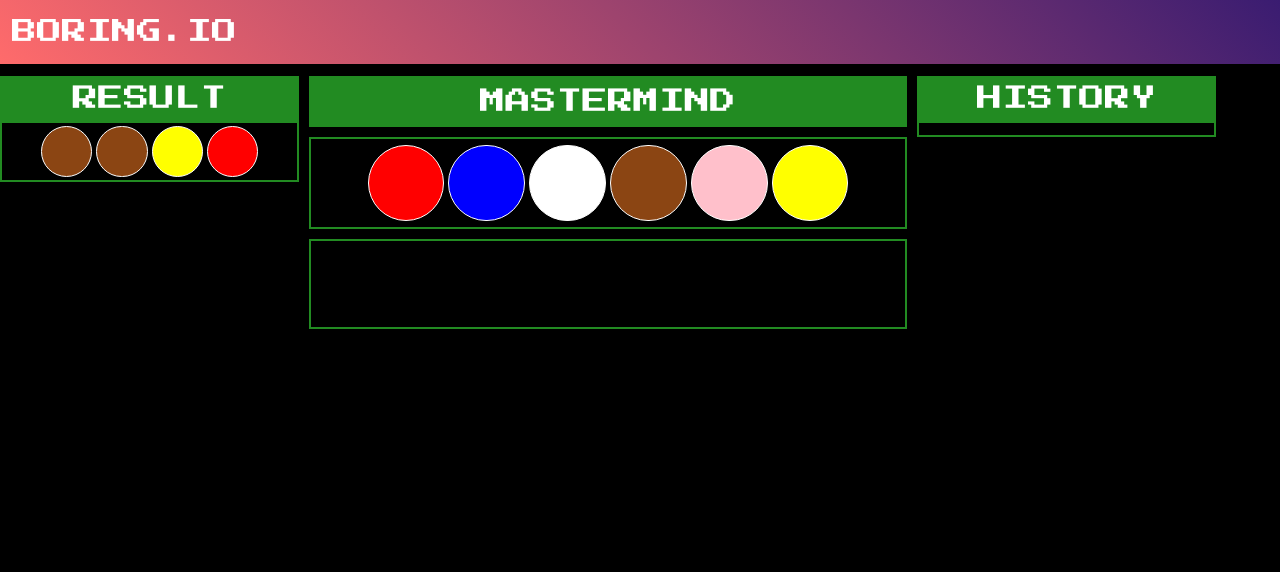
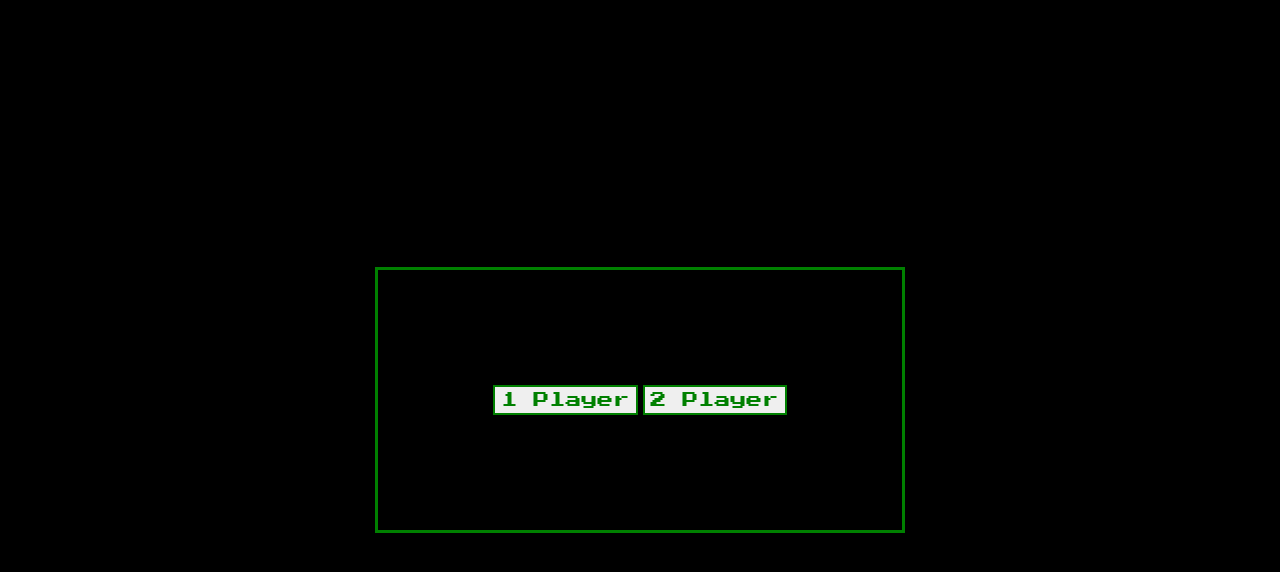
Before and after one commit to User45687/GameV2, a Vue app: page /MasterMind in a window 1280 px wide. Shown: the top 572 px of the page. Built offline with nearby package versions, Linux system fonts and the light colour scheme.

Commit message:
masterio 90%

```diff
--- a/src/assets/mastermind.css
+++ b/src/assets/mastermind.css
@@ -6,11 +6,6 @@
  height: fit-content;
  justify-content: center;
  margin-top: 1%;
-}
-
-.m_history_container {
- display: flex;
- flex-direction: column;
 }
 
 .m_win_content {
@@ -31,12 +26,27 @@
  border-radius: 50%;
 }
 
+.m_difficult_container {
+ border: solid 2px forestgreen;
+ display: flex;
+ flex-direction: row;
+ gap: 4px;
+ padding: 1%;
+ justify-content: center;
+ align-items: center;
+ height: fit-content;
+}
+
+.m_difficult_show {
+ font-size: 2vw;
+}
+
 .m_selected_and_choice {
  display: flex;
  grid-column: 2;
  grid-row: 1;
  flex-direction: column;
- gap: 10px;
+ gap: 0;
 }
 
 .m_selected_color_container {
@@ -86,7 +96,7 @@
 .m_history_container {
  border: solid 2px forestgreen;
  display: flex;
- flex-direction: column;
+ flex-direction: column-reverse;
  gap: 4px;
  padding: 2%;
  justify-content: center;
@@ -94,7 +104,6 @@
  grid-column: 3;
  grid-row: 1;
  height: fit-content;
- max-height: 83vh;
 }
 
 .m_history_content {
@@ -102,6 +111,7 @@
  flex-direction: column;
  gap: 4px;
  justify-content: center;
+ border: solid 1px green;
 }
 
 .m_history_body {
@@ -113,8 +123,8 @@
 
 .m_history_input {
  border: 1px solid white;
- width: 4vw;
- height: 4vw;
+ width: 3vw;
+ height: 3vw;
  cursor: pointer;
  border-radius: 50%;
  pointer-events: none;
@@ -124,14 +134,155 @@
 .m_history_clue_container {
  justify-content: space-around;
 }
+
 .m_history_input_clue {
  border: 1px solid white;
- width: 2vw;
- height: 2vw;
+ width: 1vw;
+ height: 1vw;
  cursor: pointer;
  border-radius: 50%;
  pointer-events: none;
 }
+
+.m_modal_explanation {
+ width: 100vw;
+ height: 100vh;
+ position: absolute;
+ top: 0;
+ background-color: black;
+ padding: 5%;
+ text-align: justify;
+ display: flex;
+ flex-direction: column;
+ align-items: center;
+}
+
+.m_modal_explanation_content {
+ font-size: 1vw;
+}
+
+.m_modal_explanation_btn_container {
+ display: flex;
+ flex-direction: row;
+ align-items: center;
+ justify-content: space-between;
+}
+
+.m_modal_btn {
+ background-color: black;
+ color: white;
+ border: solid 2px white;
+ border-radius: 10px;
+ padding: 1%;
+}
+
+.m_modal_btn:hover {
+ transform: scale(1.1);
+}
+
+.m_modal_start {
+ width: 100vw;
+ height: 100vh;
+ position: absolute;
+ top: 0;
+ background-color: black;
+ padding: 5%;
+ display: flex;
+ flex-direction: column;
+ align-items: center;
+ justify-content: center;
+}
+
+.m_modal_start_content {
+ display: flex;
+ flex-direction: column;
+ align-items: center;
+ justify-content: center;
+ gap: 10px;
+ background-color: black;
+ border: solid 3px green;
+ width: fit-content;
+ height: fit-content;
+ padding: 10%;
+}
+
+.m_modal_start_btn_container {
+ display: flex;
+ flex-direction: row;
+ gap: 5px;
+}
+
+.m_modal_start_btn {
+ border: solid 2px green;
+ color: green;
+ width: 50%;
+}
+
+.m_modal_start_btn:hover {
+ background-color: green;
+ color: white;
+ border: solid 2px white;
+}
+
+.m_modal_start_difficult_container {
+ display: flex;
+ flex-direction: column;
+ align-items: center;
+ justify-content: center;
+ gap: 10px;
+}
+
+.m_div_flexrow {
+ display: flex;
+ flex-direction: row;
+ gap: 10px;
+ justify-content: flex-start;
+ align-items: flex-start;
+}
+
+.m_gameover_container {
+ background-color: black;
+ display: flex;
+ border: red solid 3px;
+ padding: 1%;
+}
+
+.m_gameover_content {
+ width: 100%;
+ height: 100%;
+ font-size: 5vw;
+ display: flex;
+ align-items: center;
+ justify-content: center;
+ flex-direction: column;
+ gap: 3%;
+}
+
+.m_gameover_container_btn {
+ display: flex;
+ flex-direction: row;
+ width: 100%;
+}
+
+.m_gameover_title {
+ color: red;
+ font-size: 4vw;
+}
+
+.m_gameover_btn {
+ width: 100%;
+ font-size: 1vw;
+ border: solid 1px red;
+ color: red;
+}
+
+.m_gameover_btn:hover {
+ background-color: red;
+ color: white;
+ border: solid 1px white;
+}
+
+
 
 .m_h3 {
  font-size: 2vw;
@@ -140,30 +291,54 @@
  color: white;
  padding: 1%;
  text-align: center;
+ display: flex;
+ flex-direction: row;
+ justify-content: space-around;
+ align-items: center;
+}
+
+.m_explanation_btn {
+ font-size: 0.6vw;
+ background-color: black;
+ padding: 1.4%;
+ cursor: pointer;
+ border-radius: 10px;
 }
 
 
 .m_red {
+ font-weight: bold;
+ padding: 0.2%;
  background-color: red;
 }
 
 .m_blue {
+ font-weight: bold;
+ padding: 0.2%;
  background-color: blue;
 }
 
-.m_forestgreen {
- background-color: forestgreen;
+.m_purple {
+ font-weight: bold;
+ padding: 0.2%;
+ background-color: purple;
 }
 
 .m_brown {
+ font-weight: bold;
+ padding: 0.2%;
  background-color: saddlebrown;
 }
 
 .m_pink {
+ font-weight: bold;
+ padding: 0.2%;
  background-color: pink;
 }
 
 .m_yellow {
+ font-weight: bold;
+ padding: 0.2%;
  background-color: yellow;
 }
 
@@ -173,13 +348,19 @@
 }
 
 .m_clue_W {
+ font-weight: bold;
+ padding: 0.2%;
  background-color: chartreuse;
 }
 
 .m_clue_M {
+ font-weight: bold;
  background-color: coral;
+ padding: 0.2%;
 }
 
 .m_clue_L {
+ font-weight: bold;
  background-color: black;
+ padding: 0.2%;
 }
--- a/src/components/mastermind.vue
+++ b/src/components/mastermind.vue
@@ -1,6 +1,7 @@
 <style>
 @import url(../assets/mastermind.css);
 </style>
+
 
 <template>
   <div class="m_game_container">
@@ -17,12 +18,15 @@
           'm_yellow': color === 'yellow',
         }">
       </div>
+      <div class="m_difficult_container">
+        <div class="m_difficult_show">{{ selectedDifficulty - turn }} TRY LEFT</div>
+      </div>
     </div>
 
 
     <div class="m_selected_and_choice">
-      <div class="m_h3">MASTERMIND</div>
-      <div class="m_choice_container">
+      <div class="m_h3">MASTERMIND<span class="m_explanation_btn" @click="ModalExplaination">HOW TO PLAY</span></div>
+      <div class="m_choice_container" v-if="!isGameOver">
         <input class="m_choice_input" readonly v-for="color in currentColor" @click="SelectColor(color)" :class="{
           'm_red': color === 'red',
           'm_blue': color === 'blue',
@@ -33,7 +37,7 @@
         }">
       </div>
 
-      <div class="m_selected_color_container">
+      <div class="m_selected_color_container" v-if="!isGameOver">
         <input class="m_selected_color" readonly v-for="colorSelected in selectedColor" :class="{
           'm_red': colorSelected === 'red',
           'm_blue': colorSelected === 'blue',
@@ -44,6 +48,18 @@
           'm_empty': colorSelected === '',
         }">
       </div>
+
+      <div class="m_gameover_container" v-if="isGameOver">
+        <div class="m_gameover_content">
+          <div class="m_gameover_title">GAME OVER</div>
+          <div class="m_gameover_container_btn">
+            <button class="m_gameover_btn">RETRY</button>
+            <button class="m_gameover_btn">CHANGE DIFFICULTY</button>
+          </div>
+        </div>
+      </div>
+
+
 
 
     </div>
@@ -74,6 +90,107 @@
       </div>
     </div>
   </div>
+
+  <div class="m_modal_explanation" v-if="isExplainAsk">
+
+    <div class="m_modal_explanation_content" v-if="isLanguage === 'FRA'">
+      MasterIO est un jeu où votre objectif est de trouver la combinaison secrète en un nombre limité d'essais.
+      Cette combinaison est constituée de 4 couleurs choisies parmi le
+      <span class="m_red">rouge</span>,
+      <span class="m_blue">bleu</span>,
+      <span class="m_purple">violet</span>,
+      <span class="m_brown">marron</span>,
+      <span class="m_pink">rose</span> et
+      <span class="m_yellow">jaune</span>.
+
+      Chaque tentative est affichée dans la section historique, et sous chaque couleur proposée,
+      se trouve un indicateur qui peut être de l'une des trois couleurs suivantes : <ul>
+        <li>
+          Noir = La couleur n'est pas dans la combinaison secrète.
+        </li>
+        <li>
+          <span class="m_clue_M">Orange</span> = La couleur est dans la combinaison secrète, mais pas a cet emplacement.
+        </li>
+        <li>
+          <span class="m_clue_W">Vert</span> = La couleur est au bon emplacement.
+        </li>
+      </ul>
+      <div class="m_modal_explanation_btn_container">
+        <button class="m_modal_btn" @click="ModalExplaination">TERMINER</button>
+        <button class="m_modal_btn" @click="changeLanguage">FRA</button>
+      </div>
+    </div>
+
+    <div class="m_modal_explanation_content" v-if="isLanguage === 'ENG'">
+      MasterIO is a game where your goal is to find the secret combination within a limited number of attempts.
+      This combination consists of 4 colors chosen from
+      <span class="m_red">red</span>,
+      <span class="m_blue">blue</span>,
+      <span class="m_purple">purple</span>,
+      <span class="m_brown">brown</span>,
+      <span class="m_pink">pink</span>, and
+      <span class="m_yellow">yellow</span>.
+
+      Each attempt is displayed in the historical section, and under each proposed color,
+      there is an indicator that can be one of three colors: <ul>
+        <li>
+          Black = The color is not in the secret combination.
+        </li>
+        <li>
+          <span class="m_clue_M">Orange</span> = The color is in the secret combination, but not in this position.
+        </li>
+        <li>
+          <span class="m_clue_W">Green</span> = The color is in the right position.
+        </li>
+      </ul>
+      <div class="m_modal_explanation_btn_container">
+        <button class="m_modal_btn" @click="ModalExplaination">FINISH</button>
+        <button class="m_modal_btn" @click="changeLanguage">ENG</button>
+      </div>
+    </div>
+
+  </div>
+
+  <div class="m_modal_start" v-if="isGameStart">
+    <div class="m_modal_background"></div>
+    <div class="m_modal_start_content">
+      <div class="m_modal_start_btn_container" v-if="!isPlayerChoose">
+        <button class="m_modal_start_btn" @click="PlayerChoose">1 Player</button>
+        <button class="m_modal_start_btn" @click="PlayerChoose">2 Player</button>
+      </div>
+
+      <div class="m_modal_start_difficult_container" v-if="isPlayerChoose">
+        CHOOSE YOUR DIFFICULT:
+
+        <div class="m_div_flexrow">
+          <input class="m_modal_start_difficult" type="radio" name="difficult" value="Infinity"
+            v-model="selectedDifficulty">Infinity
+        </div>
+
+        <div class="m_div_flexrow">
+          <input class="m_modal_start_difficult" type="radio" name="difficult" value="12" checked
+            v-model="selectedDifficulty">Beginner (12 TRY)
+        </div>
+
+        <div class="m_div_flexrow">
+          <input class="m_modal_start_difficult" type="radio" name="difficult" value="8"
+            v-model="selectedDifficulty">Medium (8 TRY)
+        </div>
+
+        <div class="m_div_flexrow">
+          <input class="m_modal_start_difficult" type="radio" name="difficult" value="5" v-model="selectedDifficulty">Hard
+          (5 TRY)
+        </div>
+
+        <div class="m_div_flexrow">
+          <input class="m_modal_start_difficult" type="radio" name="difficult" value="3" v-model="selectedDifficulty">
+          Impossible (3 TRY)
+        </div>
+        <button class="m_modal_start_btn" @click="GameStart">DONE</button>
+      </div>
+
+    </div>
+  </div>
 </template>
 
 <script setup>
@@ -96,6 +213,14 @@ const selectedColor = ref([])
 const count = ref(0)
 const Arrayhistory = ref([])
 const m_history_container = ref(null)
+const isExplainAsk = ref(false)
+const isLanguage = ref('ENG')
+const isGameStart = ref(true)
+const isPlayerChoose = ref(false)
+const selectedDifficulty = ref(12)
+const turn = ref(0)
+const isGameOver = ref(false)
+const isGameWin = ref(false)
 
 function SelectColor(color) {
   selectedColor.value.push(color)
@@ -109,11 +234,11 @@ function SelectColor(color) {
 
 function CheckWin() {
   console.log('check');
+  turn.value++
   if (JSON.stringify(selectedColor.value) === JSON.stringify(Arraywin)) {
     console.log('Win');
   } else {
     console.log('loose');
-
     const clues = [];
 
     for (let i = 0; i < 4; i++) {
@@ -125,13 +250,38 @@ function CheckWin() {
         clues.push({ color: selectedColor.value[i], clue: 'L' })
       }
     }
-    console.log(Arraywin[0])
-    console.log(selectedColor.value[0])
-    console.log(clues)
     Arrayhistory.value.push([...clues]);
     selectedColor.value = [];
-    console.log(Arrayhistory.value);
   }
+  m_history_container.value.scrollTop = m_history_container.value.scrollHeight;
+  console.log(turn.value)
+  console.log(selectedDifficulty.value)
+
+  if (turn.value === parseInt(selectedDifficulty.value, 10)) {
+    console.log('nooob')
+    GameOver()
+  }
+
 }
 
+
+function ModalExplaination() {
+  isExplainAsk.value = !isExplainAsk.value;
+}
+
+function changeLanguage() {
+  const lang = isLanguage.value
+  isLanguage.value = lang === 'ENG' ? 'FRA' : 'ENG';
+}
+
+function GameStart() {
+  isGameStart.value = !isGameStart.value
+}
+function PlayerChoose() {
+  isPlayerChoose.value = !isPlayerChoose.value
+}
+
+function GameOver() {
+  isGameOver.value = true;
+}
 </script>
--- a/src/components/morpio.vue
+++ b/src/components/morpio.vue
@@ -13,7 +13,7 @@
   <div class="modal_c" v-if="isGameMode">
     <div class="bg_m"></div>
     <div class="choice_container">
-      <button class="btn_mode" @click="IA">1 Player</button>
+      <button class="btn_mode" @click="ChangeMode">1 Player</button>
       <button class="btn_mode" @click="ChangeMode">2 Players</button>
     </div>
   </div>
```
